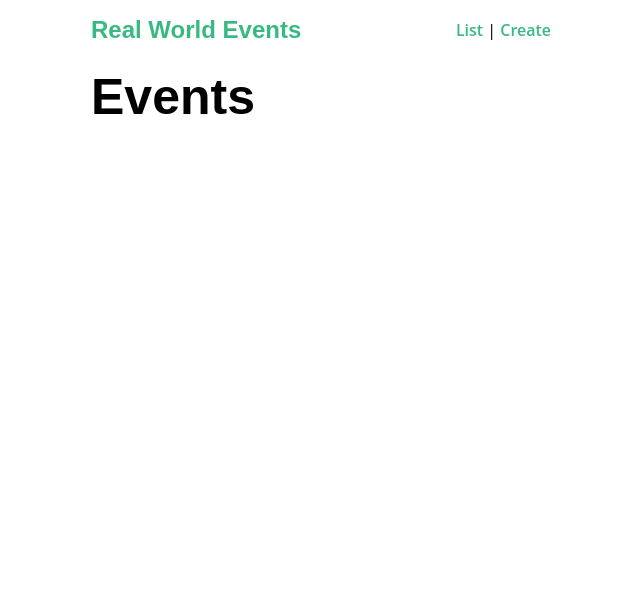
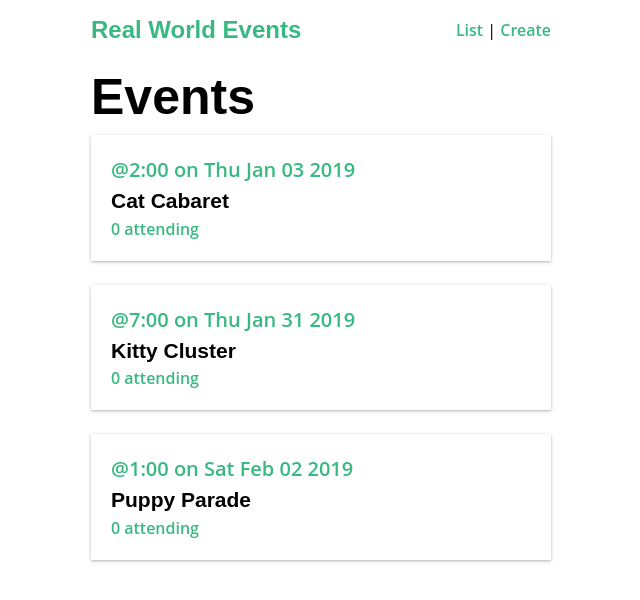
Before and after one commit to runimo/real-world-nuxt, a Nuxt app: page / in a window 1280 px wide. Shown: the top 600 px of the page, without its empty margins (319-959 px from the left). Built offline with nearby package versions, Linux system fonts and the light colour scheme; data requests are answered from the project's data file.

Commit message:
refactor: call service via vuex

```diff
--- a/pages/event/_id.vue
+++ b/pages/event/_id.vue
@@ -5,7 +5,7 @@
 </template>
 
 <script>
-import EventService from '~/services/EventService.js'
+import { mapState } from 'vuex'
 
 export default {
   head() {
@@ -21,12 +21,13 @@
     }
   },
 
-  async asyncData({ error, params }) {
+  computed: mapState({
+    event: state => state.events.event
+  }),
+
+  async fetch({ store, error, params }) {
     try {
-      const { data } = await EventService.getEvent(params.id)
-      return {
-        event: data
-      }
+      await store.dispatch('events/fetchEvent', params.id)
     } catch (e) {
       error({
         statusCode: 503,
--- a/pages/index.vue
+++ b/pages/index.vue
@@ -11,8 +11,8 @@
 </template>
 
 <script>
+import { mapState } from 'vuex'
 import EventCard from '~/components/EventCard.vue'
-import EventService from '~/services/EventService.js'
 
 export default {
   components: {
@@ -25,12 +25,13 @@
     }
   },
 
-  async asyncData({ error }) {
+  computed: mapState({
+    events: state => state.events.events
+  }),
+
+  async fetch({ store, error }) {
     try {
-      const { data } = await EventService.getEvents()
-      return {
-        events: data
-      }
+      await store.dispatch('events/fetchEvents')
     } catch (e) {
       error({
         statusCode: 503,
--- /dev/null
+++ b/store/events.js
@@ -0,0 +1,31 @@
+import EventService from '~/services/EventService.js'
+export const state = () => ({
+  events: [],
+  event: {}
+})
+
+export const mutations = {
+  SET_EVENTS(state, events) {
+    state.events = events
+  },
+
+  SET_EVENT(state, event) {
+    state.event = event
+  }
+}
+
+export const actions = {
+  fetchEvents({ commit }) {
+    return EventService.getEvents()
+      .then(response => {
+        commit('SET_EVENTS', response.data)
+      })
+  },
+
+  fetchEvent({ commit }, id) {
+    return EventService.getEvent(id)
+      .then(response => {
+        commit('SET_EVENT', response.data)
+      })
+  }
+}
```
